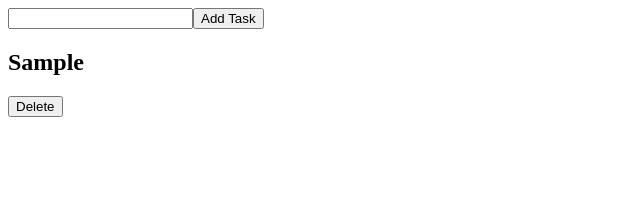
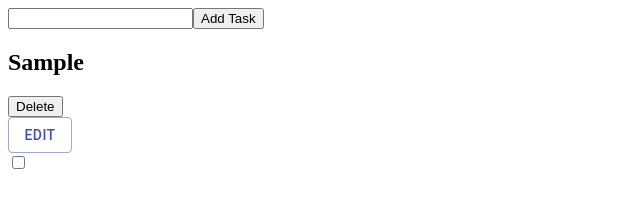
Before and after one commit to Akaam-Zain/React-Todo, a React (Create React App) app: page /todo in a window 1280 px wide. Both pictures are taken after typing "Sample" into the empty fields and a click on the button "Add Task". Shown: the top 223 px of the page, without its empty margins (0-640 px from the left). Built offline with nearby package versions, Linux system fonts and the light colour scheme.

Commit message:
Added update and delete features

```diff
--- /dev/null
+++ b/src/components/PopUp.jsx
@@ -0,0 +1,75 @@
+import React from "react";
+import Button from "@material-ui/core/Button";
+import TextField from "@material-ui/core/TextField";
+import Dialog from "@material-ui/core/Dialog";
+import DialogActions from "@material-ui/core/DialogActions";
+import DialogContent from "@material-ui/core/DialogContent";
+import DialogContentText from "@material-ui/core/DialogContentText";
+import DialogTitle from "@material-ui/core/DialogTitle";
+
+export default function FormDialog({ todo, setTodos, todos }) {
+  const [open, setOpen] = React.useState(false);
+  const [input, setInput] = React.useState(false);
+
+  const handleInput = (e) => {
+    setInput(e.target.value);
+  };
+  const handleClickOpen = () => {
+    setOpen(true);
+  };
+
+  const handleClose = () => {
+    setOpen(false);
+  };
+
+  const handleUpdate = (e) => {
+    setOpen(false);
+    setTodos(
+      todos.map((item) => {
+        if (item.id === todo.id) {
+          return {
+            ...item,
+            text: input,
+          };
+        }
+
+        return item;
+      })
+    );
+  };
+
+  return (
+    <div>
+      <Button variant="outlined" color="primary" onClick={handleClickOpen}>
+        Edit
+      </Button>
+      <Dialog
+        open={open}
+        onClose={handleClose}
+        aria-labelledby="form-dialog-title"
+      >
+        <DialogTitle id="form-dialog-title">Update Task</DialogTitle>
+        <DialogContent>
+          <TextField
+            autoFocus
+            margin="dense"
+            id="name"
+            label="Task"
+            type="email"
+            fullWidth
+            onChange={handleInput}
+            defaultValue={todo.text}
+          />
+        </DialogContent>
+        <DialogActions>
+          <Button onClick={handleClose} color="primary">
+            Cancel
+          </Button>
+          <Button onClick={handleUpdate} color="primary">
+            Update
+          </Button>
+        </DialogActions>
+      </Dialog>
+    </div>
+  );
+}
--- a/src/components/Todo.jsx
+++ b/src/components/Todo.jsx
@@ -1,15 +1,38 @@
 import React from "react";
+import PopUp from "./PopUp";
 
 const Todo = ({ task, todos, todo, status, setTodos }) => {
   const deleteHandler = (e) => {
     e.preventDefault();
-    setTodos(todos.filter((el) => el.id !== todos.id));
+    setTodos(todos.filter((el) => el.id !== todo.id));
+  };
+
+  const completedTask = () => {
+    setTodos(
+      todos.map((item) => {
+        if (item.id === todo.id) {
+          return {
+            ...item,
+            completed: !item.completed,
+          };
+        }
+
+        return item;
+      })
+    );
   };
 
   return (
     <div>
-      <h2>{task}</h2>
+      {!todo.completed ? (
+        <h2>{todo.text}</h2>
+      ) : (
+        <h2 style={{ textDecoration: "line-through" }}>{todo.text} </h2>
+      )}
+
       <button onClick={deleteHandler}>Delete</button>
+      <PopUp todo={todo} setTodos={setTodos} todos={todos} />
+      <input type="checkbox" onChange={completedTask} name="" id="" />
     </div>
   );
 };
--- a/src/components/TodoList.jsx
+++ b/src/components/TodoList.jsx
@@ -7,8 +7,9 @@ const TodoList = ({ todos, setTodos }) => {
       key={todo.id}
       todos={todos}
       task={todo.text}
+      todo={todo}
       status={todo.complete}
-      setTodo={setTodos}
+      setTodos={setTodos}
     />
   ));
 };
```
